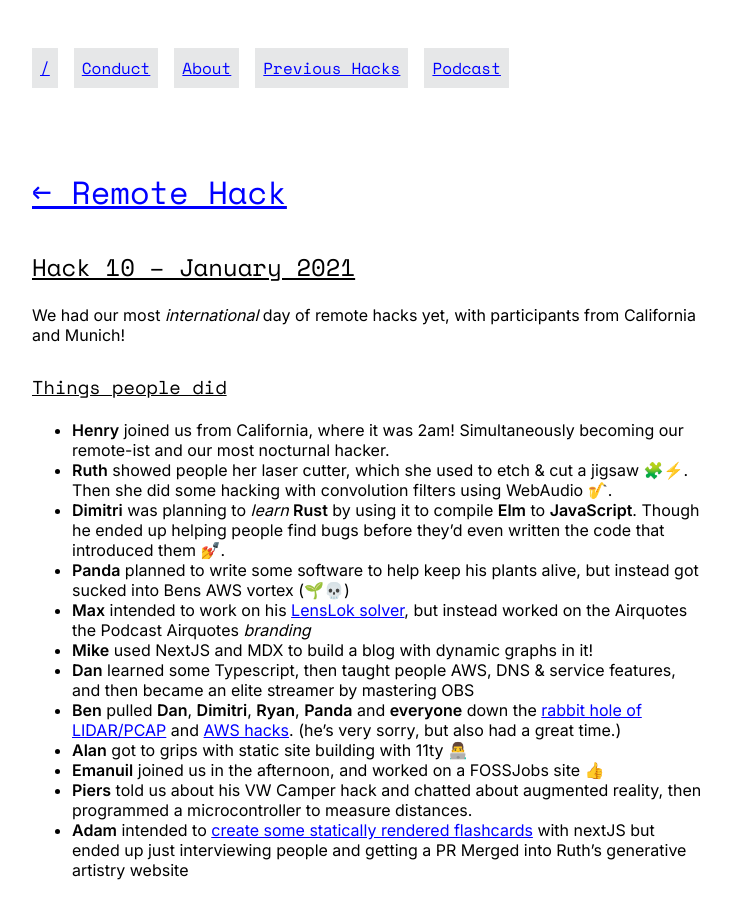
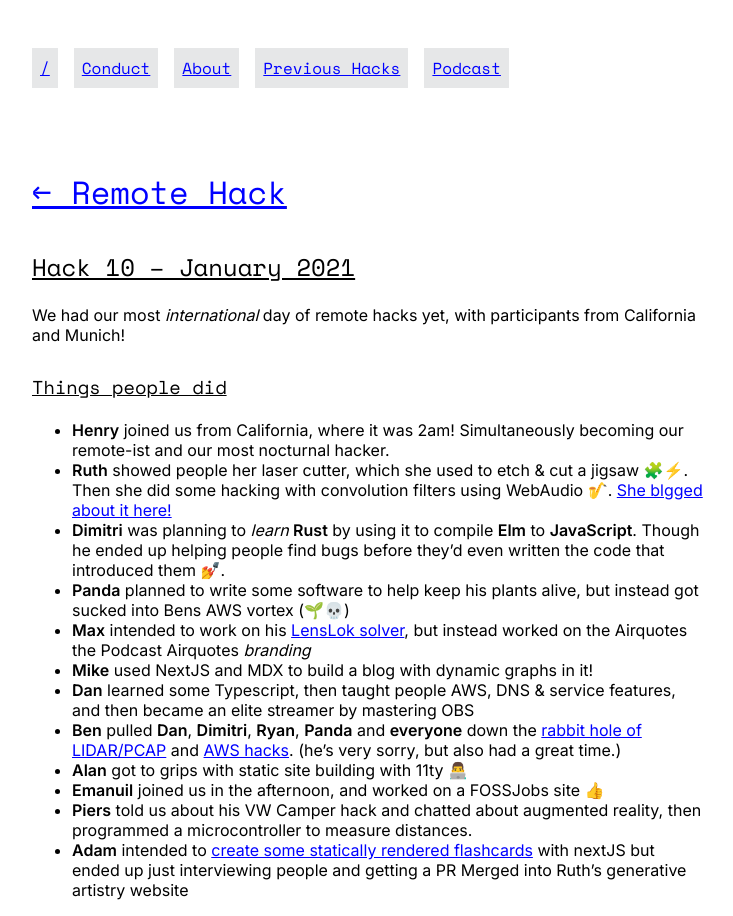
Before and after one commit to remotehack/remotehack.github.io, a Jekyll site: the page built from _hacks/10.md, in a window 1280 px wide. Shown: the whole page, without its empty margins (272-1005 px from the left). Built offline with Jekyll 4.4.1, drawn with Linux system fonts in a browser that asks for light colours.

Commit message:
Added link to Ruths blog post for January remotehack

```diff
--- a/_hacks/10.md
+++ b/_hacks/10.md
@@ -8,7 +8,7 @@ We had our most _international_ day of remote hacks yet, with participants from
 ### Things people did
 
 - **Henry** joined us from California, where it was 2am! Simultaneously becoming our remote-ist and our most nocturnal hacker.
-- **Ruth** showed people her laser cutter, which she used to etch & cut a jigsaw 🧩⚡️. Then she did some hacking with convolution filters using WebAudio 🎷.
+- **Ruth** showed people her laser cutter, which she used to etch & cut a jigsaw 🧩⚡️. Then she did some hacking with convolution filters using WebAudio 🎷. [She blgged about it here!](https://blog.rumyra.com/2021-01-30-laser-cutting-a-jigsaw-puzzle/)
 - **Dimitri** was planning to _learn_ **Rust** by using it to compile **Elm** to **JavaScript**.  Though he ended up helping people find bugs before they'd even written the code that introduced them 💅.
 - **Panda** planned to write some software to help keep his plants alive, but instead got sucked into Bens AWS vortex (🌱💀)
 - **Max** intended to work on his [LensLok solver](https://github.com/remotehack/remotehack.github.io/issues/96), but instead worked on the Airquotes the Podcast Airquotes _branding_
```
